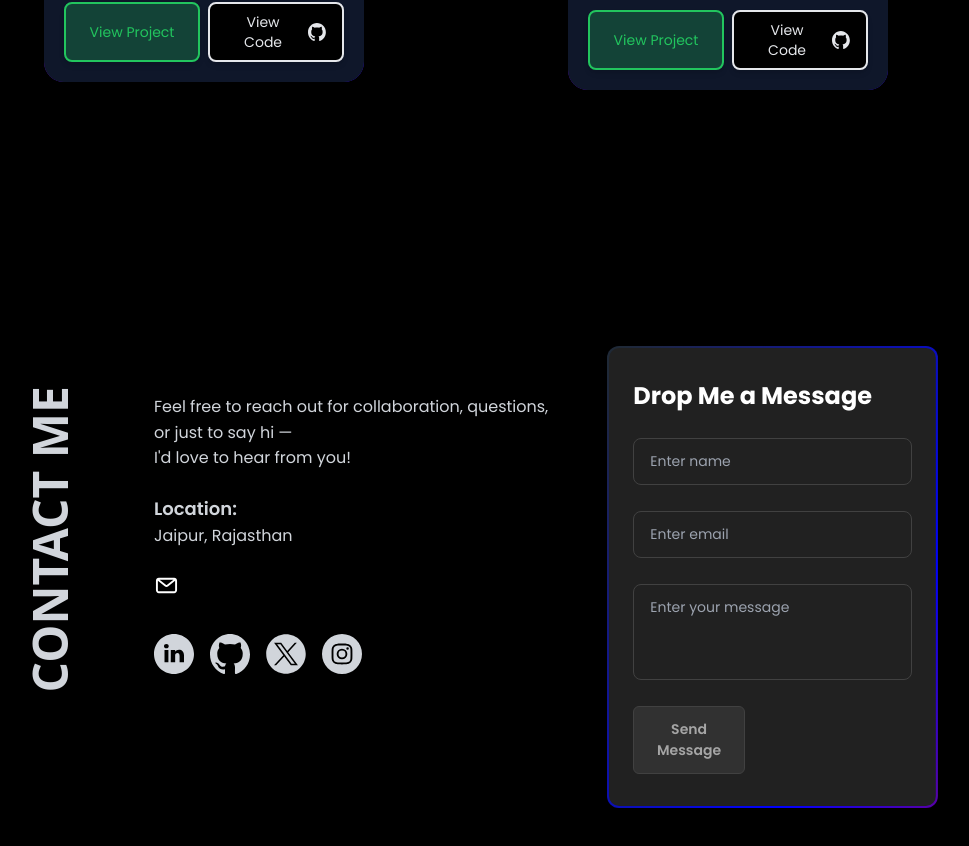
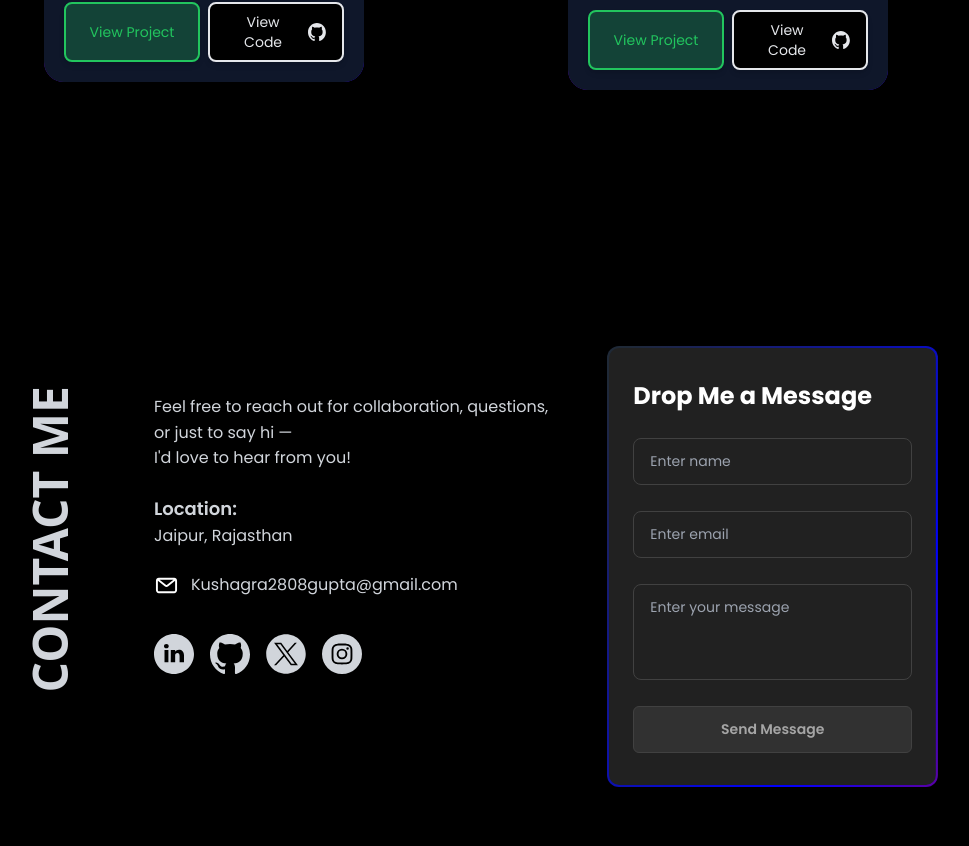
Before and after one commit to kushagragupta04/my-portfolio-website, a React (Vite) app: page / in a window 1280 px wide. Shown: the part 3370-4216 px from the top of the page, without its empty margins (174-1143 px from the left). Built offline with nearby package versions, Linux system fonts and the light colour scheme.

Commit message:
fixed send but and email color

```diff
--- a/src/components/Contact.jsx
+++ b/src/components/Contact.jsx
@@ -91,7 +91,7 @@ const Contact = () => {
             <p>
               <a
                 href="mailto:Kushagra2808gupta@gmail.com"
-                className="text-gray-300 dark:text-black no-underline hover:text-blue-700 "
+                className="dark:text-gray-300 text-black no-underline hover:text-blue-700 "
               >
                 Kushagra2808gupta@gmail.com
               </a>
--- a/src/index.css
+++ b/src/index.css
@@ -149,7 +149,7 @@ html{
   /* font-family: inherit; */
   color: #a5a5a5;
   font-weight: 600;
-  width: 40%;
+  /* width: 40%; */
   background: #313131;
   border: 1px solid #414141;
   padding: 12px 16px;
```
